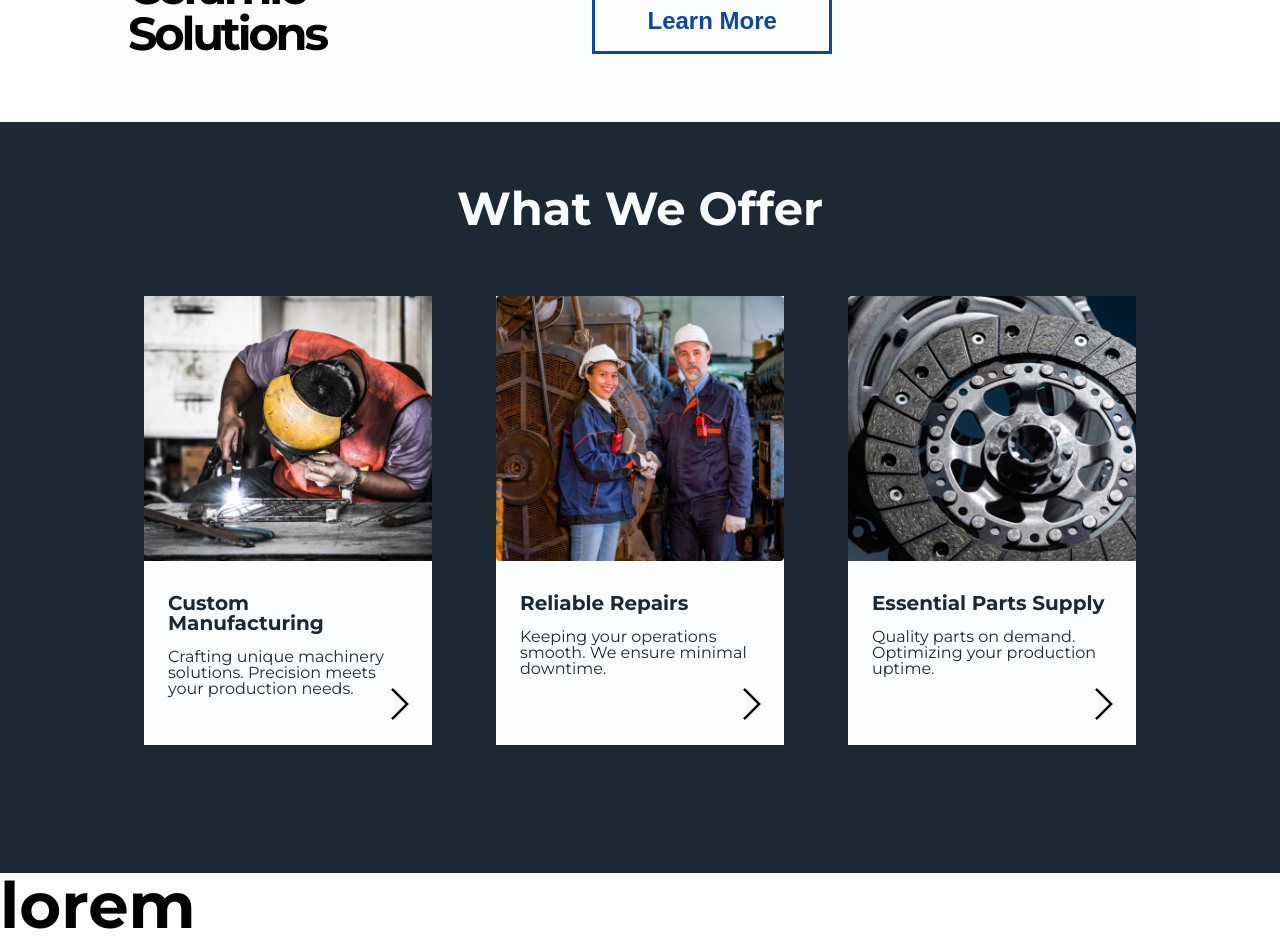
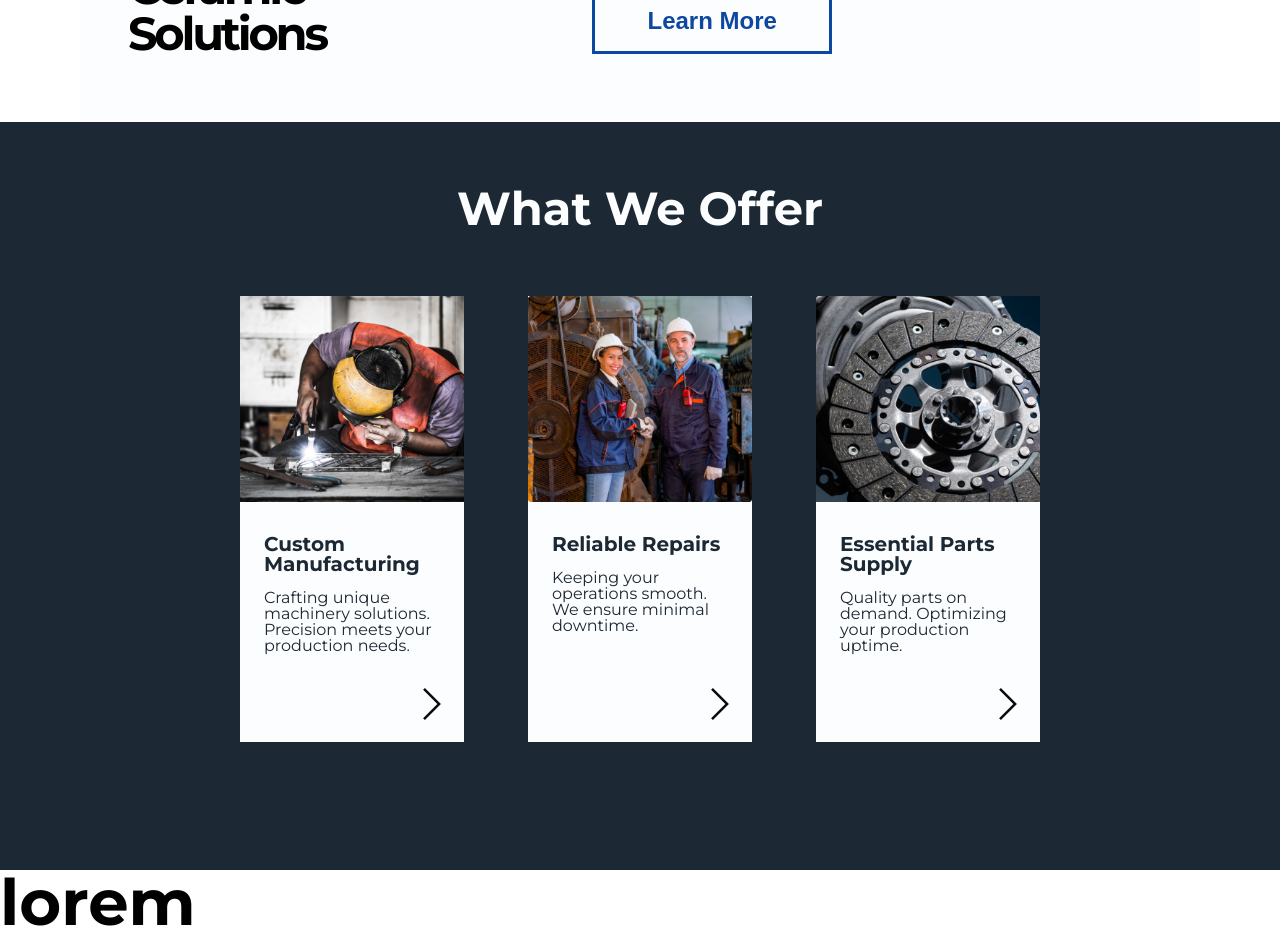
Before and after one commit to stateless-x/pscm, a React (Vite) app: page / in a window 1280 px wide. Shown: the part 1120-2064 px from the top of the page. Built offline with nearby package versions, Linux system fonts and the light colour scheme.

Commit message:
adjust card height

```diff
--- a/src/styles/home.css
+++ b/src/styles/home.css
@@ -68,7 +68,7 @@
 
 .our-services-container {
   background-color: var(--neutral-dark);
-  min-height: 60vh;
+  min-height: 30vh;
   color:var(--neutral-light);
   display: flex;
   flex-direction: column;
--- a/src/styles/serviceCard.css
+++ b/src/styles/serviceCard.css
@@ -1,7 +1,7 @@
 .card-container {
   color: var(--neutral-dark);
   background-color: var(--neutral-light);
-  max-width: 18rem;
+  max-width: 14rem;
   width: 100%;
   position: relative;
 }
@@ -17,7 +17,7 @@
 .text-container {
   display: flex;
   flex-direction: column;
-  min-height: 15vh;
+  min-height: 22vh;
   padding: 2rem 1.5rem;
 }
 
```
